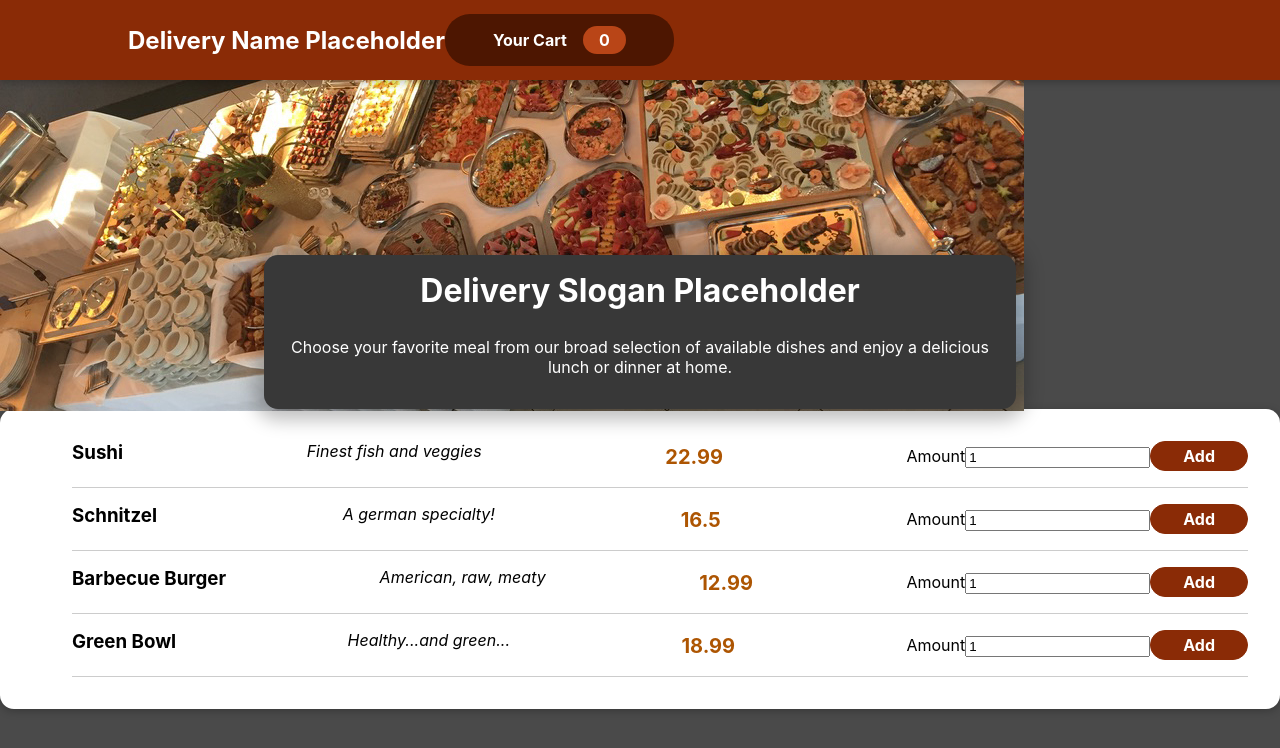
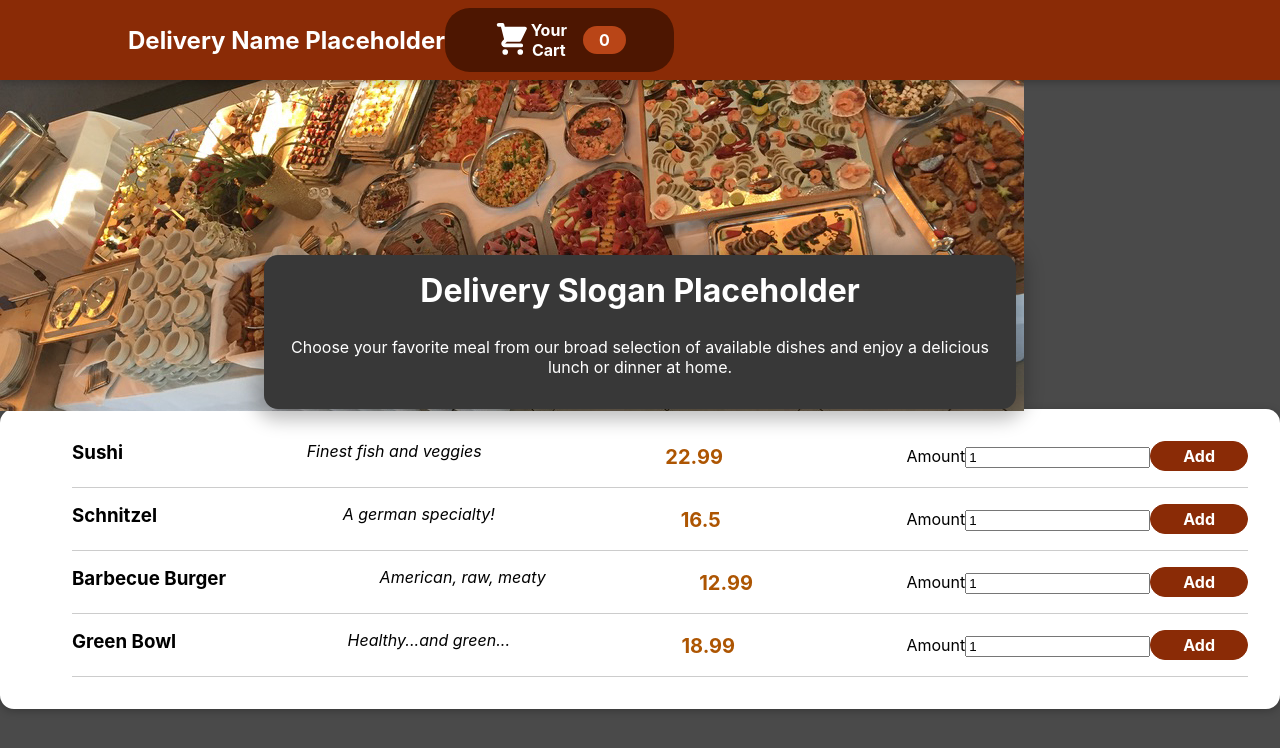
Before and after one commit to pelu97/react_food_order_example, a React (Create React App) app: page / in a window 1280 px wide. Shown: the top 748 px of the page. Built offline with nearby package versions, Linux system fonts and the light colour scheme.

Commit message:
Added cart icon to the cart button component

```diff
--- a/src/components/Cart/CartButton.tsx
+++ b/src/components/Cart/CartButton.tsx
@@ -2,6 +2,7 @@ import { useContext, useState } from "react";
 
 import CartContext from "../../data/CartContext";
 import CartModal from "./CartModal";
+import CartIcon from "../Ui/Icons/CartIcon";
 
 import classes from "./CartButton.module.css";
 
@@ -21,6 +22,7 @@ function CartButton() {
     return(
         <div>
             <button className={classes.button} onClick={openModal}>
+                <CartIcon/>
                 Your Cart
                 <span className={classes.badge}>{context.userCartTotal.amount}</span>
             </button>
--- /dev/null
+++ b/src/components/Ui/Icons/CartIcon.tsx
@@ -0,0 +1,13 @@
+function CartIcon(){
+    return(
+        <svg
+            xmlns='http://www.w3.org/2000/svg'
+            viewBox='0 0 20 20'
+            fill='currentColor'
+        >
+            <path d='M3 1a1 1 0 000 2h1.22l.305 1.222a.997.997 0 00.01.042l1.358 5.43-.893.892C3.74 11.846 4.632 14 6.414 14H15a1 1 0 000-2H6.414l1-1H14a1 1 0 00.894-.553l3-6A1 1 0 0017 3H6.28l-.31-1.243A1 1 0 005 1H3zM16 16.5a1.5 1.5 0 11-3 0 1.5 1.5 0 013 0zM6.5 18a1.5 1.5 0 100-3 1.5 1.5 0 000 3z' />
+        </svg>
+    );
+}
+
+export default CartIcon;
```
